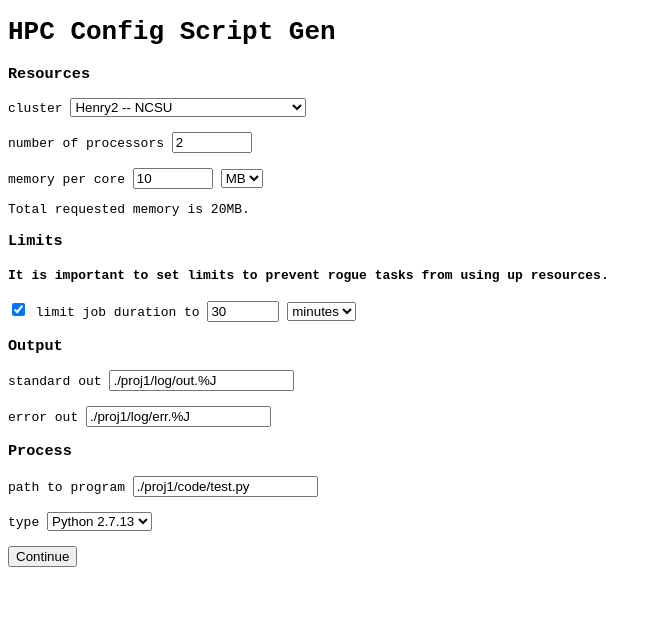
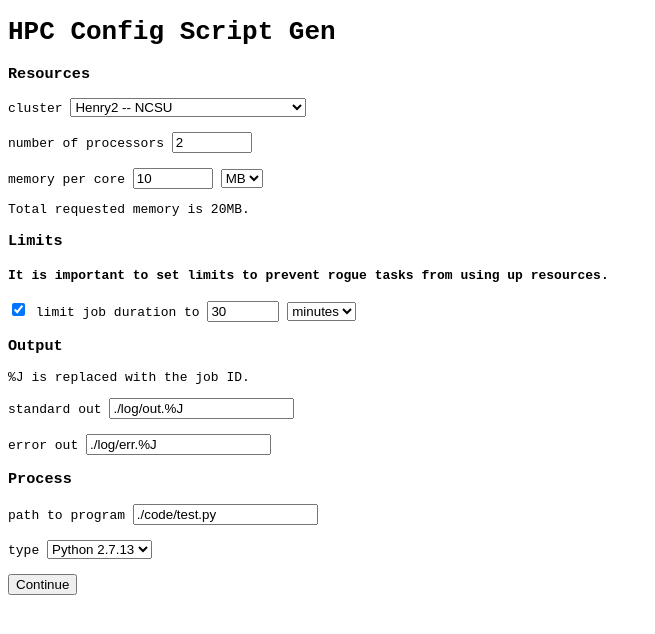
Before and after one commit to SamyBencherif/UNCG-HPC, a website: page index.html in a window 1280 px wide. Shown: the whole page, without its empty margins (0-655 px from the left). Drawn offline with nearby package versions, Linux system fonts and the light colour scheme.

Commit message:
use relative paths

```diff
--- a/index.html
+++ b/index.html
@@ -69,13 +69,15 @@
 
 	<h3>Output</h3>
 
+	<p id="stdoutJobIDHint">%J is replaced with the job ID.</p>
+
 	<label>standard out</label>
-	<input id="stdout" value="./proj1/log/out.%J">
+	<input id="stdout" value="./log/out.%J">
 	<br>
 	<br>
 
 	<label>error out</label>
-	<input id="stderr" value="./proj1/log/err.%J">
+	<input id="stderr" value="./log/err.%J">
 	<span style="color:red;" id="stderrLongleafHint" hidden>
 		&lt;-- Longleaf outputs errors through standard output by default.</span>
 	<br>
@@ -83,7 +85,7 @@
 	<h3>Process</h3>
 
 	<label>path to program</label>
-	<input id="script" value="./proj1/code/test.py">
+	<input id="script" value="./code/test.py">
 	<br>
 	<br>
 
--- a/scriptgen.js
+++ b/scriptgen.js
@@ -9,10 +9,10 @@ function getHenryLFS(options) {
 
 
 	script += `#BSUB -R "rusage[mem=${options.memSizeMB}]  span[hosts=1]"		#Memory per core requested ${options.memSizeMB} mb\n`
-	script += `source /usr/local/apps/python/python2713.csh\n`
+	script += `source /usr/local/apps/python/python2713.csh						#make python2.7.13 available as "python"\n`
 	script += `#BSUB -o ${options.stdout}						#output file location\n`
 	script += `#BSUB -e ${options.stderr}						#error file location\n`
-	script += `${options.exe}							#code to run`
+	script += `python ${options.exe}							#code to run`
 
 	// return script;
 	download("henry2-config.sh", script);
```
